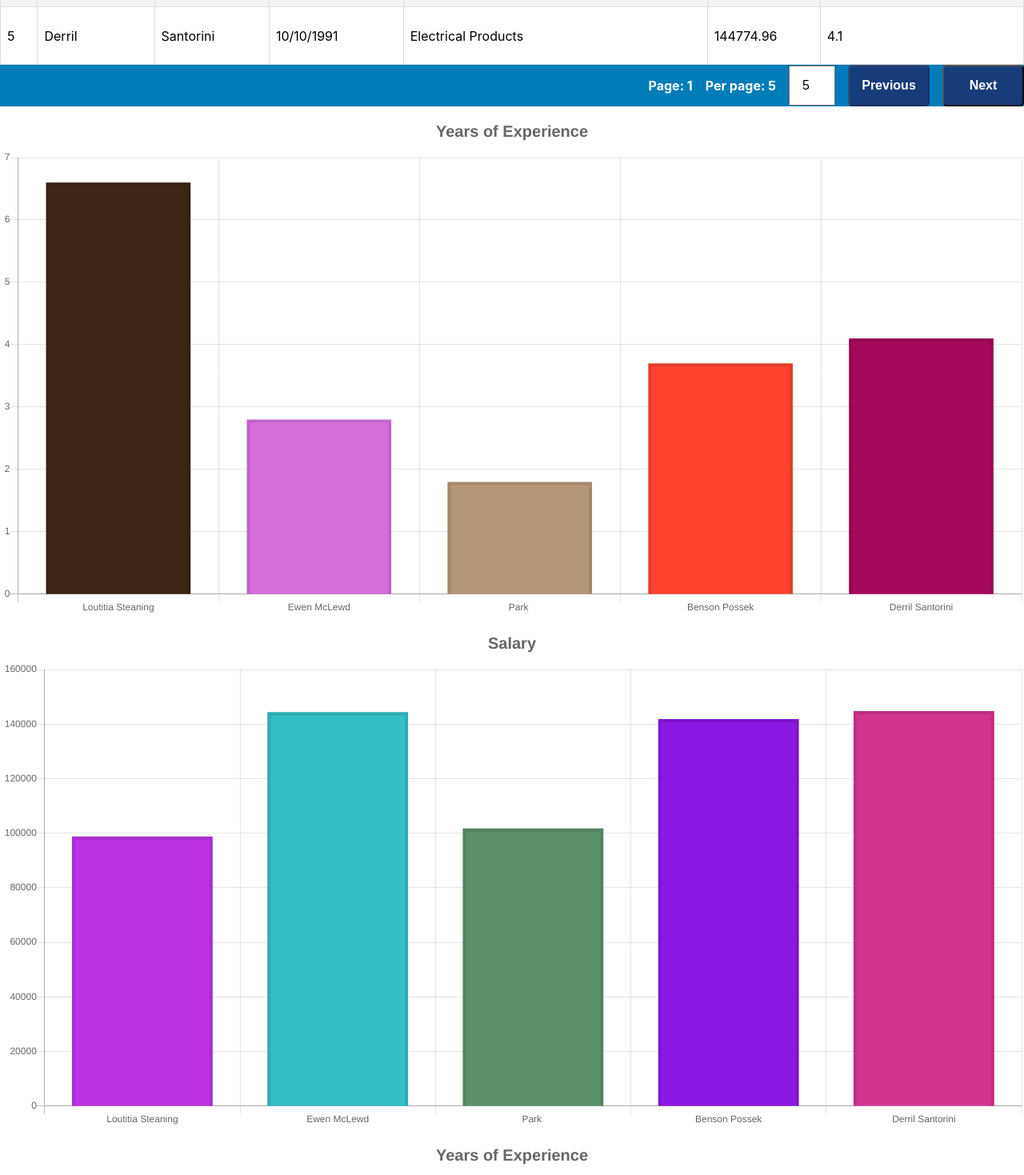
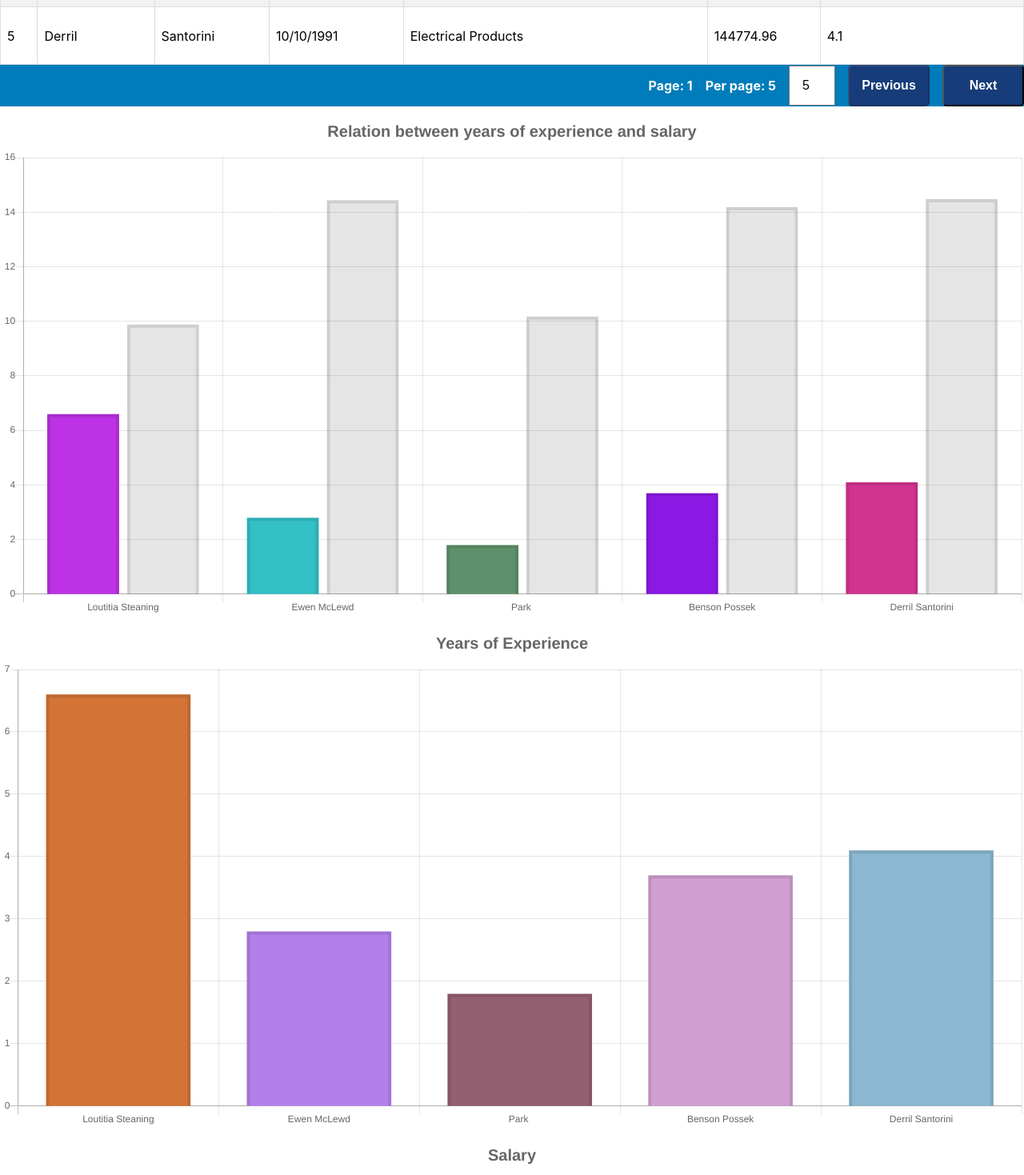
Before and after one commit to balinttamas87/test-table-data-and-visualisation, a React (Create React App) app: page / in a window 1280 px wide. Shown: the part 360-1829 px from the top of the page at 80% size. Built offline with nearby package versions, Linux system fonts and the light colour scheme.

Commit message:
Add a new chart to show relation between salary and experience

```diff
--- a/src/features/professionalTable/ProfessionalTable.jsx
+++ b/src/features/professionalTable/ProfessionalTable.jsx
@@ -100,6 +100,14 @@ const ProfessionalTableSimple = () => {
 
       <BarChart
         labels={professionals.map((p) => `${p.firstName} ${p.lastName}`)}
+        title="Relation between years of experience and salary"
+        data={professionals.map((p) => p.yearsOfExperience)}
+        secondaryData={professionals.map((p) => (p.salary / 10000))}
+        backgroundColors={professionals.map(() => getRandomColor())}
+      />
+
+      <BarChart
+        labels={professionals.map((p) => `${p.firstName} ${p.lastName}`)}
         title="Years of Experience"
         data={professionals.map((p) => p.yearsOfExperience)}
         backgroundColors={professionals.map(() => getRandomColor())}
--- a/src/features/professionalTable/charts/BarChart.jsx
+++ b/src/features/professionalTable/charts/BarChart.jsx
@@ -1,17 +1,29 @@
 import React from "react";
 import { Bar } from "react-chartjs-2";
 
-const BarChart = ({ labels, title, data, backgroundColors }) => {
+const BarChart = ({ labels, title, data, secondaryData, backgroundColors }) => {
+  let datasets = [
+    {
+      data: data,
+      backgroundColor: backgroundColors,
+      borderWidth: 4,
+    },
+  ];
+
+  if (secondaryData) {
+    datasets = [
+      ...datasets,
+      {
+        data: secondaryData,
+        borderWidth: 4,
+        type: "bar"
+      },
+    ];
+  }
 
   const chartData = {
     labels,
-    datasets: [
-      {
-        data: data,
-        backgroundColor: backgroundColors,
-        borderWidth: 4,
-      }
-    ],
+    datasets,
   };
 
   const options = {
@@ -20,10 +32,10 @@ const BarChart = ({ labels, title, data, backgroundColors }) => {
       text: title,
       fontStyle: "bold",
       fontSize: 20,
-      padding: 20
+      padding: 20,
     },
     legend: {
-      display: false
+      display: false,
     },
     scales: {
       yAxes: [
@@ -38,10 +50,7 @@ const BarChart = ({ labels, title, data, backgroundColors }) => {
 
   return (
     <div>
-      <Bar
-        data={chartData}
-        options={options}
-      />
+      <Bar data={chartData} options={options} />
     </div>
   );
 };
```
